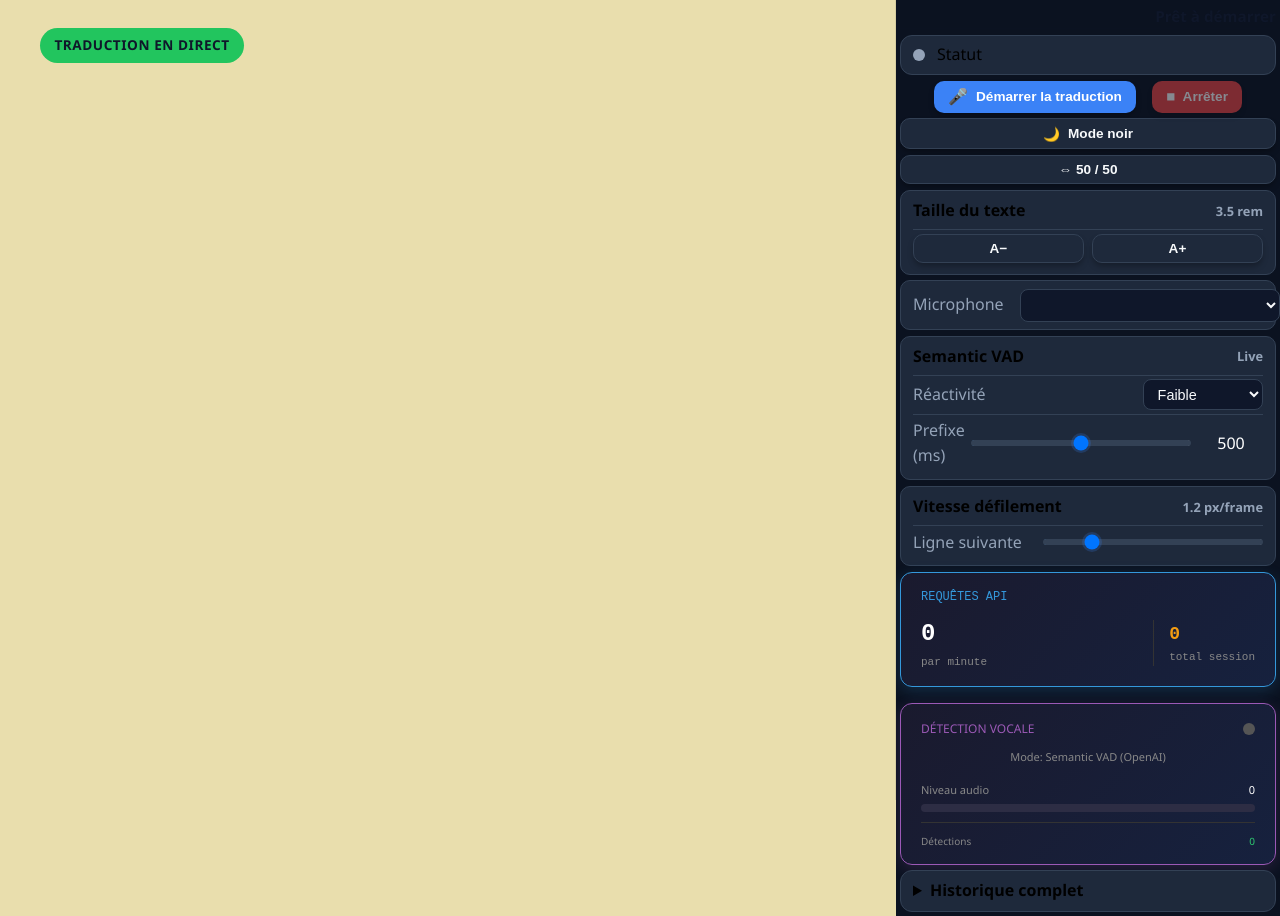
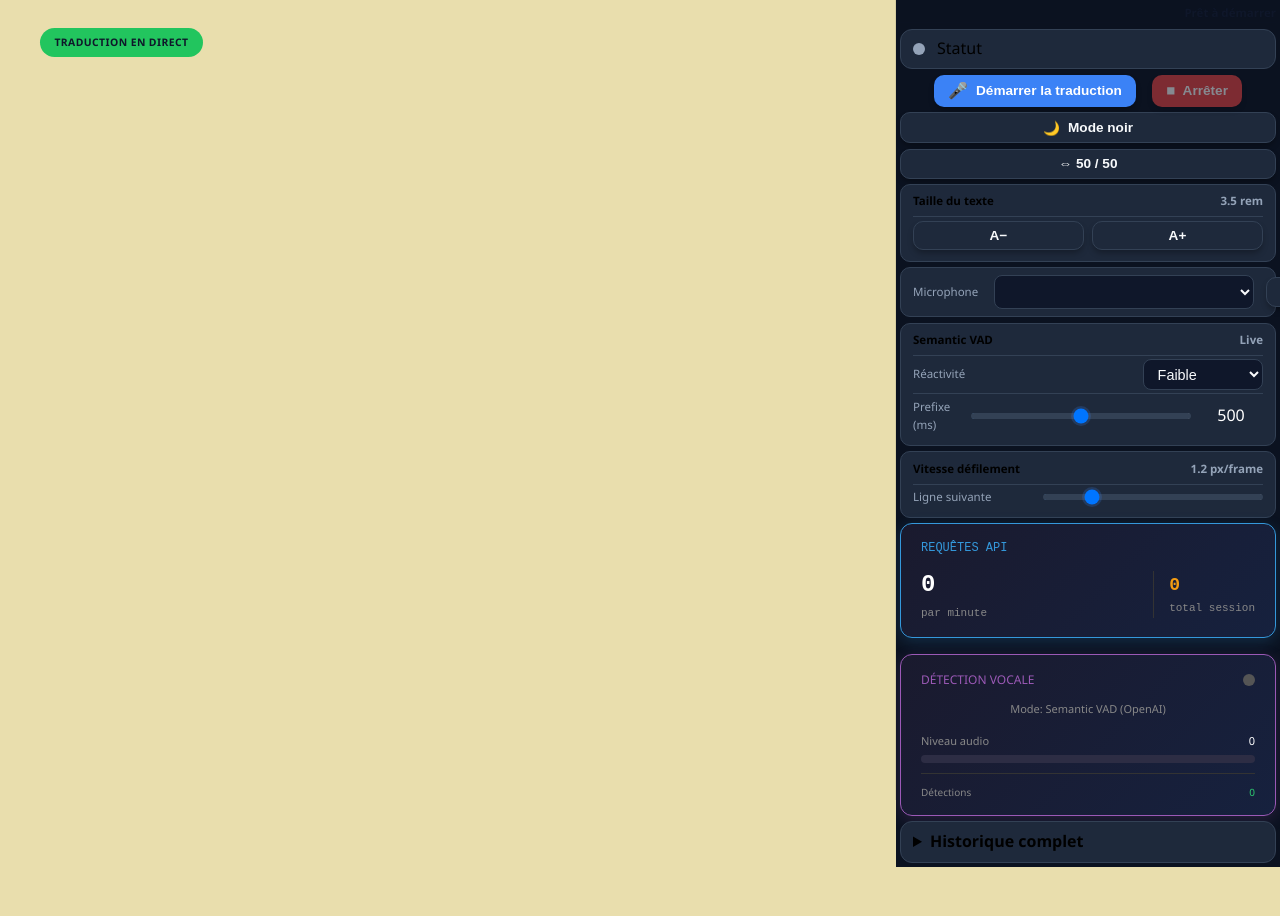
Before and after one commit to cha-hine/realtime-traduction-v2, a website: page public/prompteur.html in a window 1280 px wide. After the commit the page ends 867 px from the top, so only its background shows below. Drawn offline with Linux system fonts and the light colour scheme.

Commit message:
reduction texte

```diff
--- a/public/app.js
+++ b/public/app.js
@@ -572,6 +572,7 @@ async function startRealtime() {
  * Arrête la session de traduction
  */
 function stopRealtime() {
+  exportHistory();
   cleanup();
   isRunning = false;
   updateStatus("disconnected", "Arrêté");
@@ -1243,11 +1244,6 @@ function addSubtitle(text) {
   };
 
   subtitles.push(subtitle);
-
-  // Limiter l'historique
-  if (subtitles.length > CONFIG.MAX_HISTORY_ITEMS) {
-    subtitles = subtitles.slice(-CONFIG.MAX_HISTORY_ITEMS);
-  }
 
   // Mettre à jour l'historique
   updateHistory();
--- a/public/prompteur.html
+++ b/public/prompteur.html
@@ -6,6 +6,22 @@
   <meta name="viewport" content="width=device-width, initial-scale=1.0">
   <title>Traduction Prompteur - Urdu/Hindi → Français</title>
   <link rel="stylesheet" href="styles.css">
+  <style>
+    /* Taille réduite : badge "Traduction en direct" */
+    .prompteur-badge {
+      font-size: 0.65rem;
+    }
+
+    /* Taille réduite : texte des paramètres (panneau droit) */
+    .prompteur-right .vad-header,
+    .prompteur-right .vad-label,
+    .prompteur-right .vad-status,
+    .prompteur-right .mic-label,
+    .prompteur-right .session-info,
+    .prompteur-right .prompteur-status {
+      font-size: 0.72rem;
+    }
+  </style>
 </head>
 
 <body class="prompteur">
```
